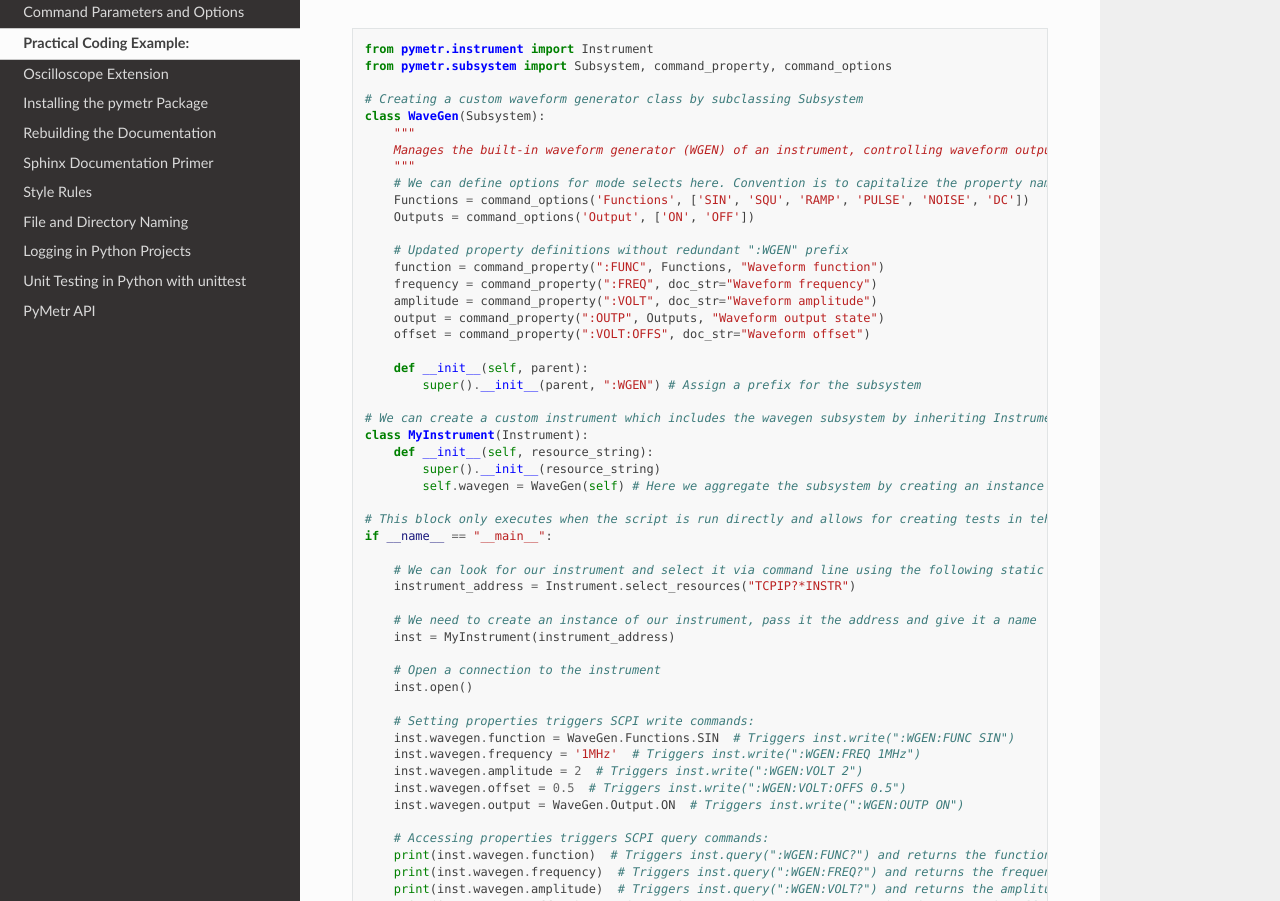
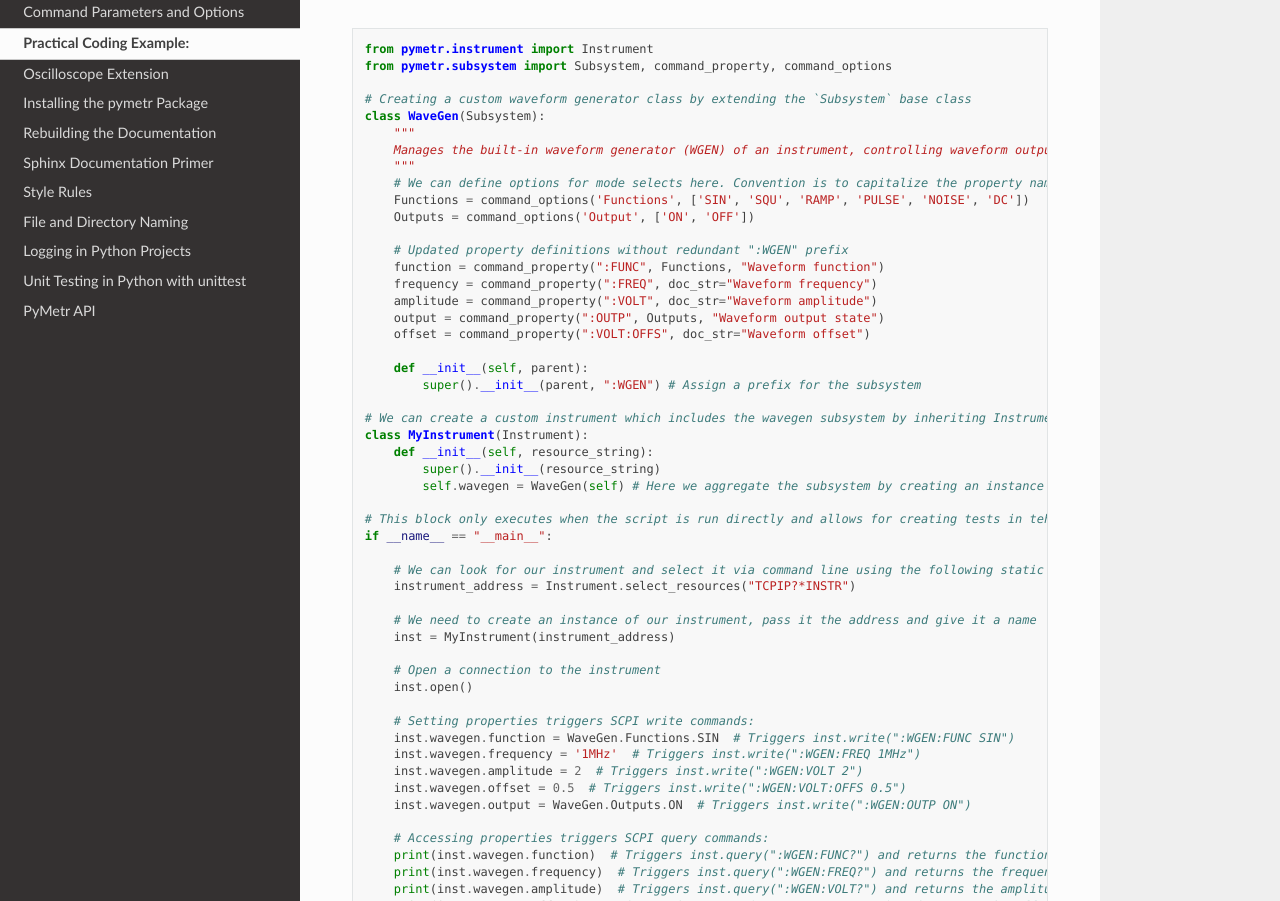
Before and after one commit to Spiryl/pymetr, a Sphinx documentation site: the page built from docs/subsystem_example.rst, in a window 1280 px wide and 1400 px high. Shown: the part 228-1129 px from the top of the window. Built offline with Sphinx 7.4.7 and the Read the Docs theme 2.0.0, drawn with Linux system fonts in a browser that asks for light colours.

Commit message:
Update subsystem_example.rst

```diff
--- a/docs/subsystem_example.rst
+++ b/docs/subsystem_example.rst
@@ -8,7 +8,7 @@ This example demonstrates how to use the WaveGen subsystem of an instrument to c
     from pymetr.instrument import Instrument
     from pymetr.subsystem import Subsystem, command_property, command_options
 
-    # Creating a custom waveform generator class by subclassing Subsystem
+    # Creating a custom waveform generator class by extending the `Subsystem` base class
     class WaveGen(Subsystem):
         """
         Manages the built-in waveform generator (WGEN) of an instrument, controlling waveform output and modulation.
@@ -50,7 +50,7 @@ This example demonstrates how to use the WaveGen subsystem of an instrument to c
         inst.wavegen.frequency = '1MHz'  # Triggers inst.write(":WGEN:FREQ 1MHz")
         inst.wavegen.amplitude = 2  # Triggers inst.write(":WGEN:VOLT 2")
         inst.wavegen.offset = 0.5  # Triggers inst.write(":WGEN:VOLT:OFFS 0.5")
-        inst.wavegen.output = WaveGen.Output.ON  # Triggers inst.write(":WGEN:OUTP ON")
+        inst.wavegen.output = WaveGen.Outputs.ON  # Triggers inst.write(":WGEN:OUTP ON")
 
         # Accessing properties triggers SCPI query commands:
         print(inst.wavegen.function)  # Triggers inst.query(":WGEN:FUNC?") and returns the function mode
```
